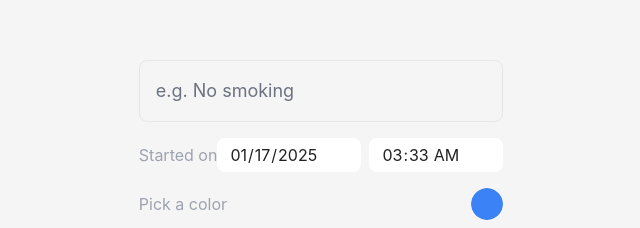
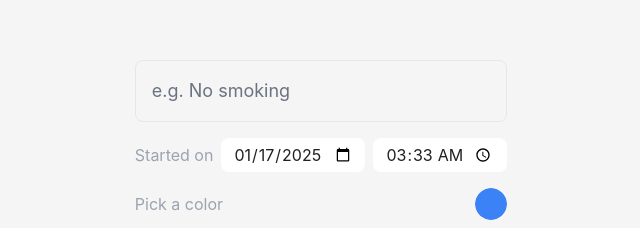
Before and after one commit to ikmalrasli/StayClean, a Vue app: page /onboarding/step3 in a window 1280 px wide. Shown: the part 231-459 px from the top of the page, without its empty margins (319-959 px from the left). Built offline with nearby package versions, Linux system fonts and the light colour scheme.

Commit message:
minor UI fixes

```diff
--- a/src/views/onboarding/Step3.vue
+++ b/src/views/onboarding/Step3.vue
@@ -11,7 +11,7 @@
         />
       </div>
 
-      <div class="flex justify-between items-center">
+      <div class="flex items-center space-x-2">
         <span class="text-gray-400">Started on</span>
         <div class="flex space-x-2">
           <input
@@ -114,11 +114,4 @@ input[type="color"]::-webkit-color-swatch {
   border: none;
   border-radius: 50%;
 }
-
-input[type="date"]::-webkit-calendar-picker-indicator,
-input[type="time"]::-webkit-calendar-picker-indicator {
-  filter: invert(1);
-  opacity: 0;
-  cursor: pointer;
-}
 </style>
```
